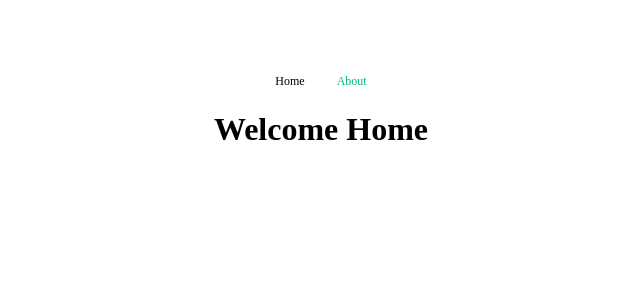
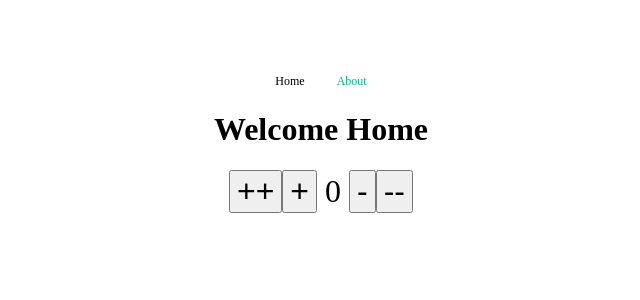
Before and after one commit to cckcoder/vuejs-3-beginner, a Vue app: page / in a window 1280 px wide. Shown: the top 300 px of the page, without its empty margins (319-959 px from the left). Built offline with nearby package versions, Linux system fonts and the light colour scheme.

Commit message:
update: setup counter
Signed-off-by: chaiwat.chaobaankoh <chaiwat.chaobaankoh@accenture.com>

```diff
--- a/src/assets/base.css
+++ b/src/assets/base.css
@@ -58,3 +58,17 @@
   position: relative;
   font-weight: normal;
 }
+
+body {
+  min-height: 100vh;
+  color: var(--color-text);
+  background: var(--color-background);
+  transition: color 0.5s, background-color 0.5s;
+  line-height: 1.6;
+  font-family: Inter, -apple-system, BlinkMacSystemFont, 'Segoe UI', Roboto, Oxygen, Ubuntu,
+    Cantarell, 'Fira Sans', 'Droid Sans', 'Helvetica Neue', sans-serif;
+  font-size: 15px;
+  text-rendering: optimizeLegibility;
+  -webkit-font-smoothing: antialiased;
+  -moz-osx-font-smoothing: grayscale;
+}
--- a/src/assets/main.css
+++ b/src/assets/main.css
@@ -19,9 +19,7 @@ a,
   }
 }
 
-@media (min-width: 1024px) {
-  body {
+body {
     display: flex;
     place-items: center;
-  }
 }
--- a/src/views/HomeView.vue
+++ b/src/views/HomeView.vue
@@ -2,10 +2,25 @@
 </script>
 
 <template>
-  <main>
-    <h1>Welcome Home</h1>
-  </main>
+    <div>
+        <h1>Welcome Home</h1>
+        <div class="counter">
+            <button class="btn-counter">++</button>
+            <button>+</button>
+            0
+            <button>-</button>
+            <button>--</button>
+        </div>
+    </div>
 </template>
 
-<style>
+<style scope>
+.counter,
+.counter button {
+    font-size: 2rem;
+}
+
+.counter {
+    text-align: center;
+}
 </style>
```
